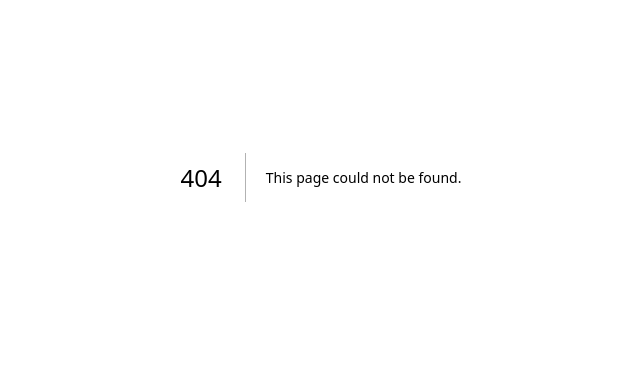
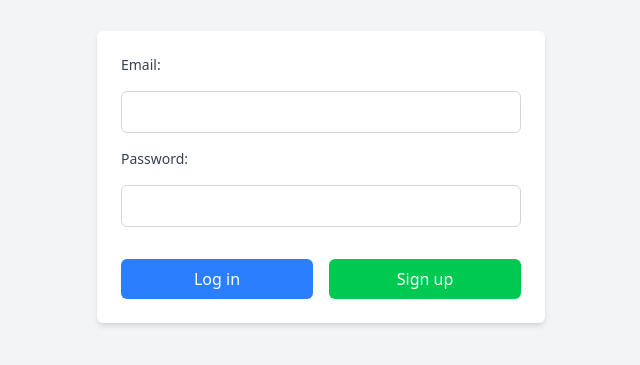
Before and after one commit to BuraYu/linkpulse, a Next.js app: page /login in a window 1280 px wide. Before the commit this address had no page. Shown: the part 223-588 px from the top of the page, without its empty margins (319-959 px from the left). Built offline with nearby package versions, Linux system fonts and the light colour scheme.

Commit message:
add: login page and error page

```diff
--- /dev/null
+++ b/src/app/error/page.tsx
@@ -0,0 +1,5 @@
+"use client";
+
+export default function ErrorPage() {
+  return <p>Sorry, something went wrong</p>;
+}
--- /dev/null
+++ b/src/app/login/actions.ts
@@ -0,0 +1,46 @@
+"use server";
+
+import { revalidatePath } from "next/cache";
+import { redirect } from "next/navigation";
+
+import { createClient } from "@/app/utils/supabase/server";
+
+export async function login(formData: FormData) {
+  const supabase = await createClient();
+
+  // type-casting here for convenience
+  // in practice, you should validate your inputs
+  const data = {
+    email: formData.get("email") as string,
+    password: formData.get("password") as string,
+  };
+
+  const { error } = await supabase.auth.signInWithPassword(data);
+
+  if (error) {
+    redirect("/error");
+  }
+
+  revalidatePath("/", "layout");
+  redirect("/");
+}
+
+export async function signup(formData: FormData) {
+  const supabase = await createClient();
+
+  // type-casting here for convenience
+  // in practice, you should validate your inputs
+  const data = {
+    email: formData.get("email") as string,
+    password: formData.get("password") as string,
+  };
+
+  const { error } = await supabase.auth.signUp(data);
+
+  if (error) {
+    redirect("/error");
+  }
+
+  revalidatePath("/", "layout");
+  redirect("/");
+}
--- /dev/null
+++ b/src/app/login/page.tsx
@@ -0,0 +1,44 @@
+import { login, signup } from "./actions";
+
+export default function LoginPage() {
+  return (
+    <div className="flex items-center justify-center min-h-screen bg-gray-100">
+      <form className="flex flex-col gap-4 p-6 max-w-md w-full bg-white shadow-md rounded-md">
+        <label htmlFor="email" className="text-sm font-medium text-gray-700">
+          Email:
+        </label>
+        <input
+          id="email"
+          name="email"
+          type="email"
+          required
+          className="w-full px-3 py-2 border border-gray-300 rounded-md focus:outline-none focus:ring-2 focus:ring-blue-500"
+        />
+        <label htmlFor="password" className="text-sm font-medium text-gray-700">
+          Password:
+        </label>
+        <input
+          id="password"
+          name="password"
+          type="password"
+          required
+          className="w-full px-3 py-2 border border-gray-300 rounded-md focus:outline-none focus:ring-2 focus:ring-blue-500"
+        />
+        <div className="flex justify-between gap-4 mt-4">
+          <button
+            formAction={login}
+            className="w-full px-4 py-2 text-white bg-blue-500 rounded-md hover:bg-blue-600 focus:outline-none focus:ring-2 focus:ring-blue-500"
+          >
+            Log in
+          </button>
+          <button
+            formAction={signup}
+            className="w-full px-4 py-2 text-white bg-green-500 rounded-md hover:bg-green-600 focus:outline-none focus:ring-2 focus:ring-green-500"
+          >
+            Sign up
+          </button>
+        </div>
+      </form>
+    </div>
+  );
+}
```
Also changed, not shown: 1 other file (tests, documents, lock files or other folders).
